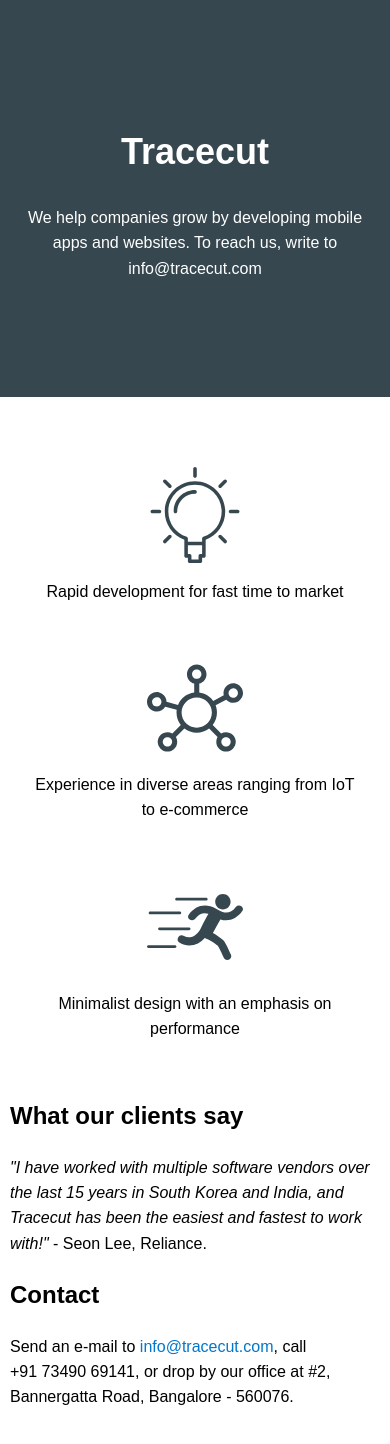
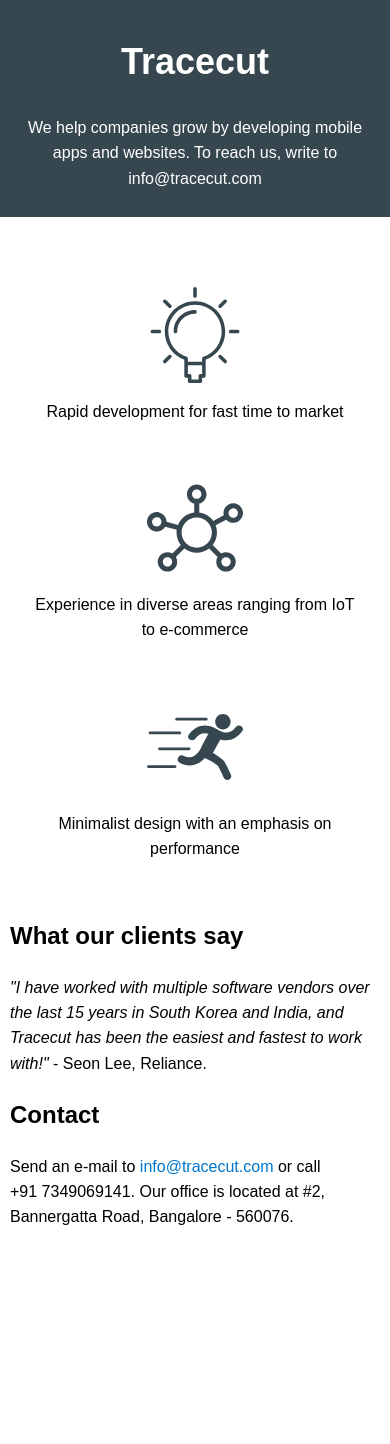
Before and after one commit to wiseshinobi/tracecut, a plain HTML site: page index.html in a window 390 px wide. After the commit the page ends 1280 px from the top, so only its background shows below. Drawn offline with Linux system fonts and the light colour scheme.

Commit message:
Improved spacing on mobile

```diff
--- a/index.html
+++ b/index.html
@@ -27,11 +27,14 @@
         .carousel {
             background-color: #37474f;
             color: white;
-            padding-top: 100px;
-            padding-bottom: 100px;
-            padding-left: 10px;
-            padding-right: 10px;
+            padding: 10px;
             margin-bottom: 50px;
+        }
+        @media screen and (min-width: 850px) {
+            .carousel {
+                padding-top: 100px;
+                padding-bottom: 100px;
+            }
         }
         .title {
             text-align: center;
@@ -115,7 +118,7 @@
                 <em>&quot;I have worked with multiple software vendors over the last 15 years in South Korea and India, and Tracecut has been the easiest and fastest to work with!&quot;</em>&nbsp;-&nbsp;Seon Lee,&nbsp;Reliance.
             </p>
             <h2>Contact</h2>
-            <p>Send an e-mail to <a href="mailto:info@tracecut.com">info@tracecut.com</a>, call +91&nbsp;73490&nbsp;69141, or drop by our office at #2, Bannergatta Road, Bangalore&nbsp;-&nbsp;560076.</p>
+            <p>Send an e-mail to <a href="mailto:info@tracecut.com">info@tracecut.com</a> or call +91&nbsp;7349069141. Our office is located at #2, Bannergatta Road, Bangalore&nbsp;-&nbsp;560076.</p>
         </div>
     </body>
 </html>
```
